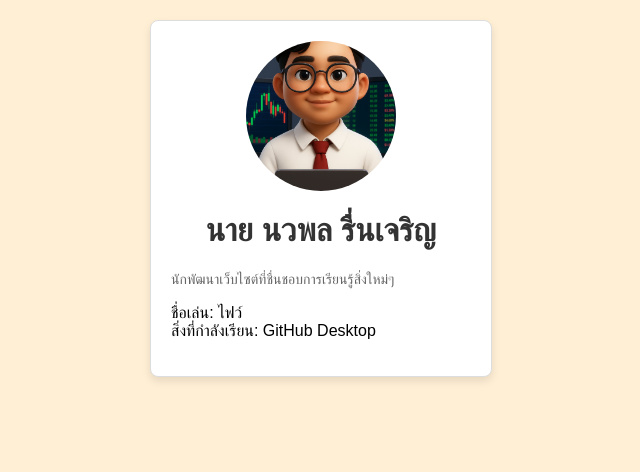
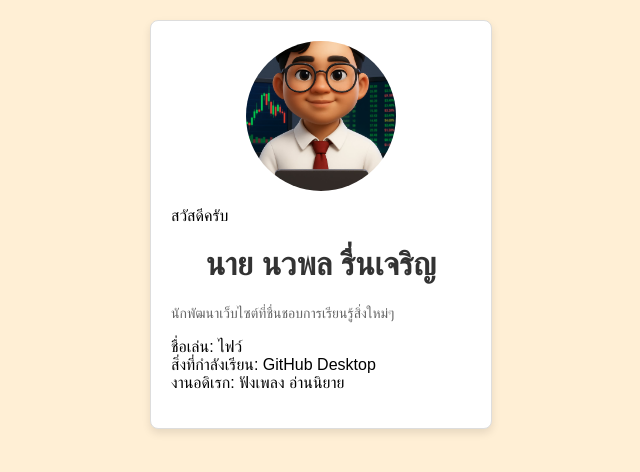
Before and after one commit to nwphlrunceriy-eng/my-web-profile, a plain HTML site: page index.html in a window 1280 px wide. Shown: the whole page, without its empty margins (319-959 px from the left). Drawn offline with Linux system fonts and the light colour scheme.

Commit message:
อัปเดตรายละเอียดโปรเจกต์

```diff
--- a/index.html
+++ b/index.html
@@ -9,11 +9,13 @@
 <body>
   <div class="card">
     <img src="รูป.jpg" alt="รูปโปรไฟล์" />
+    <p class="greeting">สวัสดีครับ</p>
     <h1 id="profile-name">นาย นวพล รื่นเจริญ</h1>
     <p class="bio">นักพัฒนาเว็บไซต์ที่ชื่นชอบการเรียนรู้สิ่งใหม่ๆ </p>
     <ul>
       <li>ชื่อเล่น: ไฟว์</li>
       <li>สิ่งที่กำลังเรียน: GitHub Desktop</li>
+        <li>งานอดิเรก: ฟังเพลง อ่านนิยาย</li>
     </ul>
   </div>
 </body>
```
